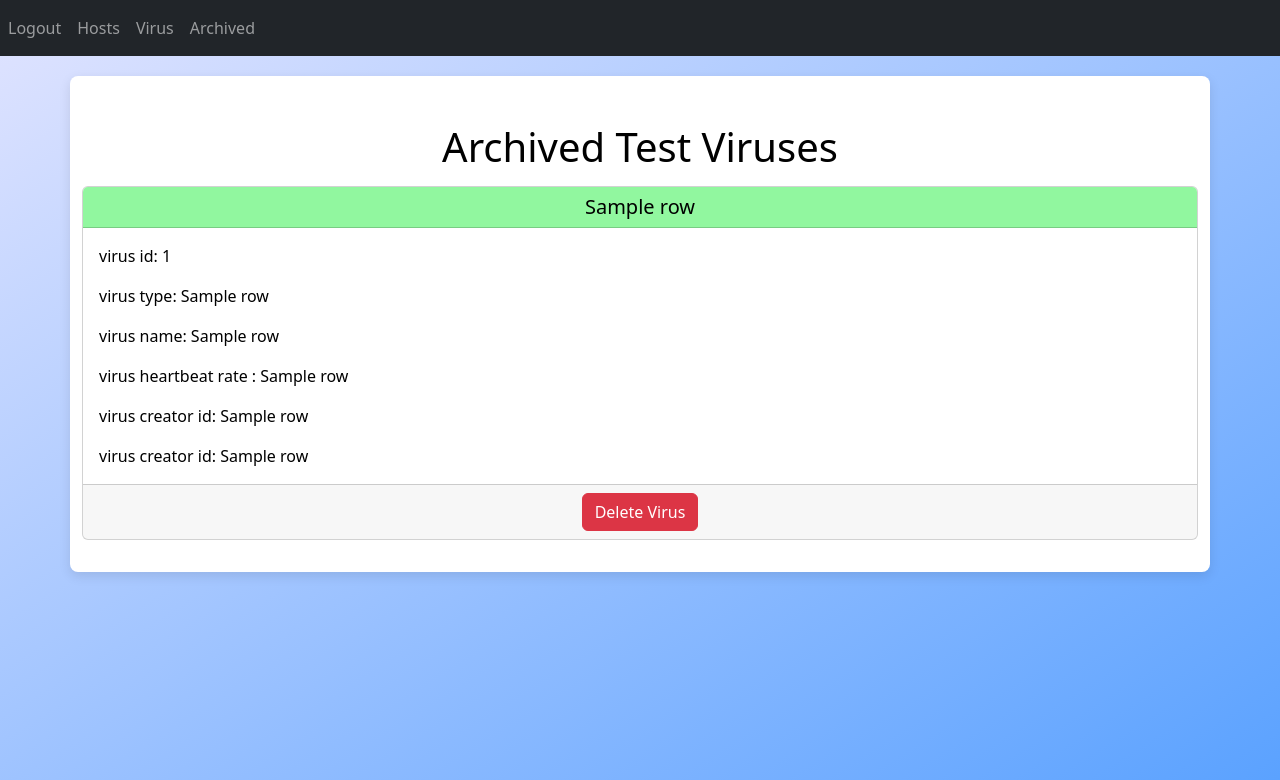
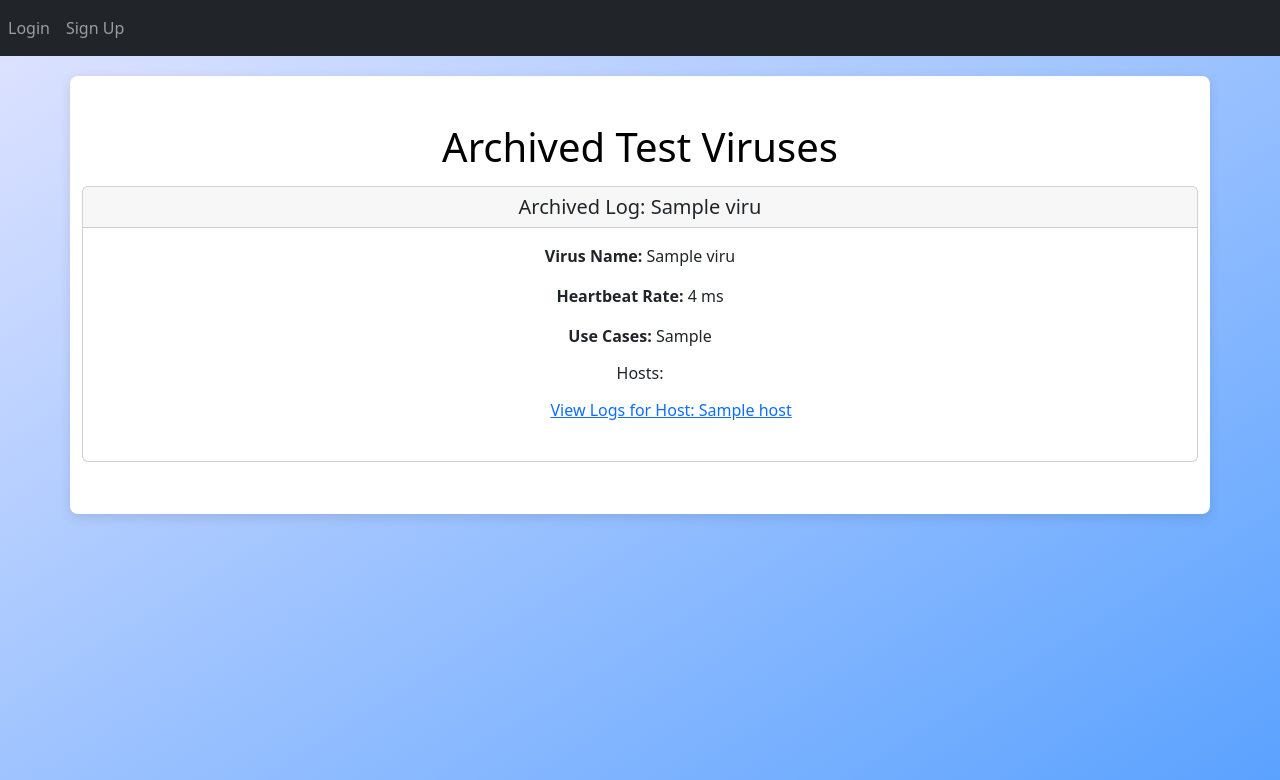
Before and after one commit to IngvarOlsen/VirusAsAService, a Flask app: template web/templates/archived.html in a window 1280 px wide. Shown: the top 780 px of the page. Run offline with Flask 3, Linux system fonts and the light colour scheme; tables that the repository leaves empty hold one stand-in row (values such as "Sample post"); the template is opened without the code that fills it: values that come from a table or form of the project are taken from there, most other values are stand-ins (such as "Sample title", 1, 10 or a date in 2020).

Commit message:
archived view testing

```diff
--- a/web/templates/archived.html
+++ b/web/templates/archived.html
@@ -10,28 +10,39 @@ Virus
 <h1 align="center" style="color:black; margin: 15px;">Archived Test Viruses</h1>
 
 <table style="color:black;">
-    {% for row in dataToHtml %}
-        <tr>
-                  <div class="row">
-                    <div class="col-md-12">
-                      <div class="card">
-                        <h5 class="card-header" style="color:black; background-color: rgb(145, 247, 159);"  >{{row[3]}}</h5>
+  {% for virus in dataToHtml %}
+  <div class="card" style="margin-bottom: 20px;">
+      <h5 class="card-header">Archived Log: {{ virus.log_name }}</h5>
+      <div class="card-body">
+          <p><strong>Virus Name:</strong> {{ virus.virus_name }}</p>
+          <p><strong>Heartbeat Rate:</strong> {{ virus.heartbeat_rate }} ms</p>
+          <p><strong>Use Cases:</strong> {{ virus.use_case_settings }}</p>
 
-                        <div class="card-body" style="text-align: left;">
-                          <p class="card-text" style="color:black">virus id: {{row[0]}} </p>
-                          <p class="card-text" style="color:black">virus type: {{row[1]}}</p>
-                          <p class="card-text" style="color:black">virus name: {{row[2]}}</p>
-                          <p class="card-text" style="color:black">virus heartbeat rate : {{row[3]}}</p>
-                          <p class="card-text" style="color:black">virus creator id: {{row[4]}}</p>
-                          <p class="card-text" style="color:black">virus creator id: {{row[4]}}</p>
-                        </div>
-                        <footer class="card-footer">
-                          <button type="button" class="btn btn-danger button" onClick="deleteVirus({{user.id}}, {{row[0]}})">Delete Virus</button>
-                        </footer>
+          <h6>Hosts:</h6>
+          {% if virus.hosts %}
+          <ul>
+              {% for host in virus.hosts %}
+
+              <button class="btn btn-link" type="button" data-bs-toggle="collapse" data-bs-target="#hostLogs-{{ loop.index }}" aria-expanded="false" aria-controls="hostLogs-{{ loop.index }}"></button>
+                  <button class="btn btn-link" type="button" data-toggle="collapse" data-target="#hostLogs-{{ host.host_name }}" aria-expanded="false" aria-controls="hostLogs-{{ host.host_name }}">
+                      View Logs for Host: {{ host.host_name }}
+                  </button>
+
+                  <div class="collapse" id="hostLogs-{{ host.host_name }}">
+                      <div class="card card-body">
+                          <p><strong>Last Heartbeat:</strong> {{ host.last_heartbeat }}</p>
+                          <p><strong>Log Info:</strong> {{ host.log_info }}</p>
                       </div>
-                    </div>
-      </tr>
-    {% endfor %}
+                  </div>
+
+              {% endfor %}
+          </ul>
+          {% else %}
+          <p>No hosts connected.</p>
+          {% endif %}
+      </div>
+  </div>
+  {% endfor %}
   </table>
 
 <!-- <table >
@@ -51,5 +62,10 @@ Virus
     {% endfor %}
 </table> -->
 {% include 'scriptsImport.html' %}
+<!-- jQuery (necessary for Bootstrap's JavaScript plugins) -->
+<script src="https://code.jquery.com/jquery-3.6.0.min.js"></script>
+
+<!-- Bootstrap JavaScript -->
+<script src="https://cdn.jsdelivr.net/npm/bootstrap@5.3.0/dist/js/bootstrap.bundle.min.js"></script>
 
 {% endblock %}
```
Also changed, not shown: web/views.py (+39 -18 lines).
